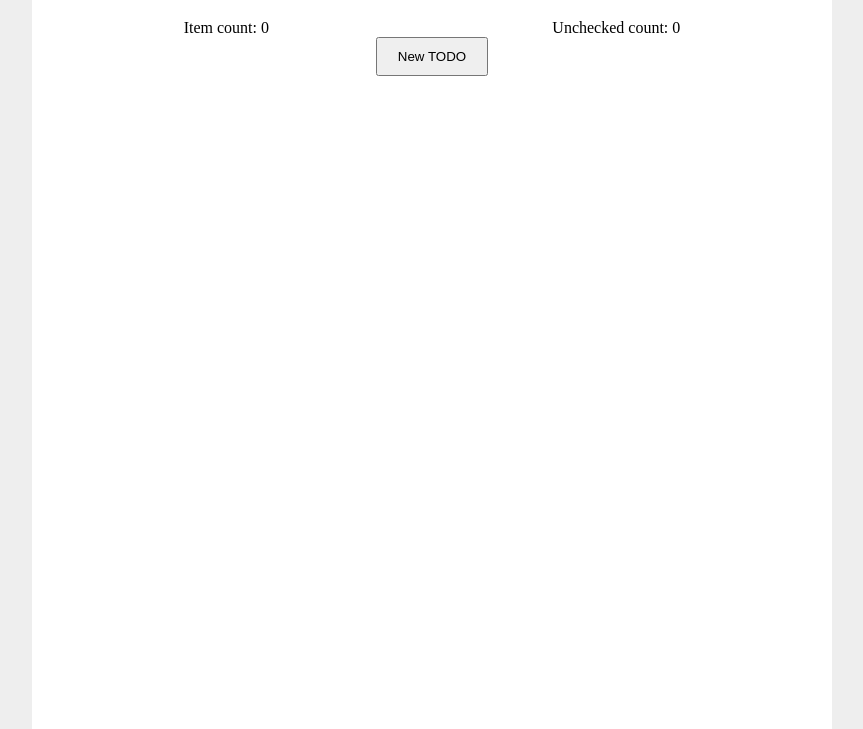
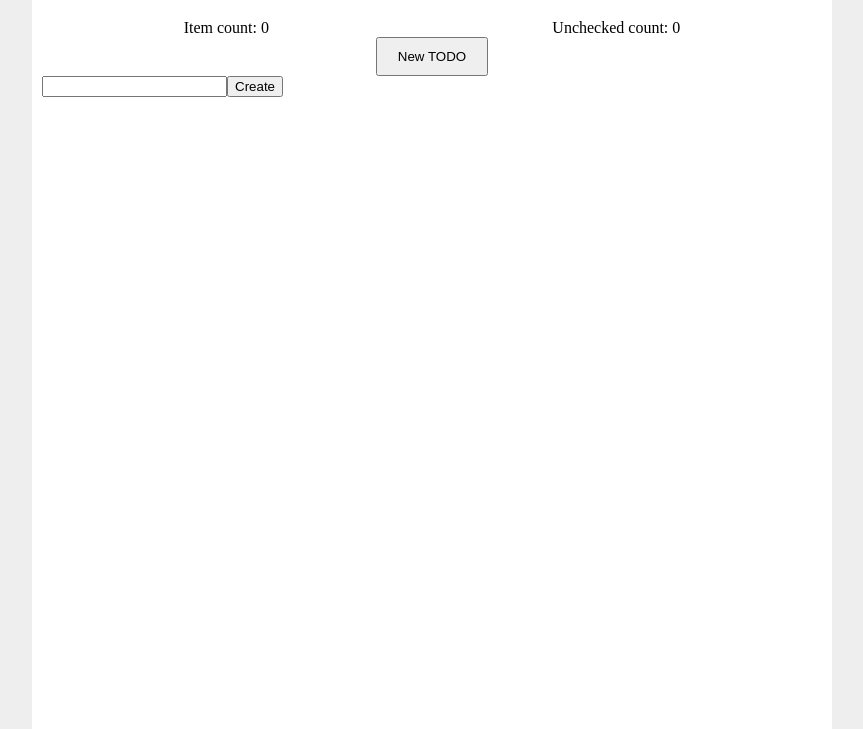
Before and after one commit to JosephSemrai/CS50-Mobile, a plain HTML site: page project0/index.html in a window 1280 px wide. Both pictures are taken after a click on the button "New TODO". Shown: the part 71-800 px from the top of the page, without its empty margins (208-1071 px from the left). Drawn offline with Linux system fonts and the light colour scheme.

Commit message:
Project First Commit

```diff
--- a/project0/index.html
+++ b/project0/index.html
@@ -12,6 +12,10 @@
         <span>Unchecked count: <span id="unchecked-count">0</span></span>
       </div>
       <button class="button center" onClick="newTodo()">New TODO</button>
+
+      <div id="inputField" style="display:none">
+        <input id="todoName" type="text"><button onClick="createNewDiv()">Create</button>
+      </div>
       <ul id="todo-list" class="todo-list"></ul>
     </div>
     <script src="./script.js"></script>
--- a/project0/script.js
+++ b/project0/script.js
@@ -9,6 +9,39 @@ const list = document.getElementById('todo-list')
 const itemCountSpan = document.getElementById('item-count')
 const uncheckedCountSpan = document.getElementById('unchecked-count')
 
+
+
 function newTodo() {
-  alert('New TODO button clicked!')
+
+  var inputField = document.getElementById("inputField")
+  inputField.style.display = "block";
+
 }
+
+
+function createNewDiv() {
+  let todoName = document.getElementById("todoName");
+  text = todoName.value;
+
+  let div = document.createElement('div');
+  div.style = "display: inline-block; width:100%"
+  div.class = classNames.TODO_ITEM;
+
+  let checkbox = document.createElement('input');
+  checkbox.type = "checkbox";
+  checkbox.class = classNames.TODO_CHECKBOX;
+  checkbox.id = text + "id";
+
+  div.appendChild(checkbox);
+
+  let label = document.createElement('p');
+  label.class = classNames.TODO_TEXT;
+  label.style = "display:inline";
+  label.textContent = text;
+
+  div.appendChild(label);
+
+  div.appendChild(document.createElement('hr'));
+
+  list.appendChild(div);
+}
```
